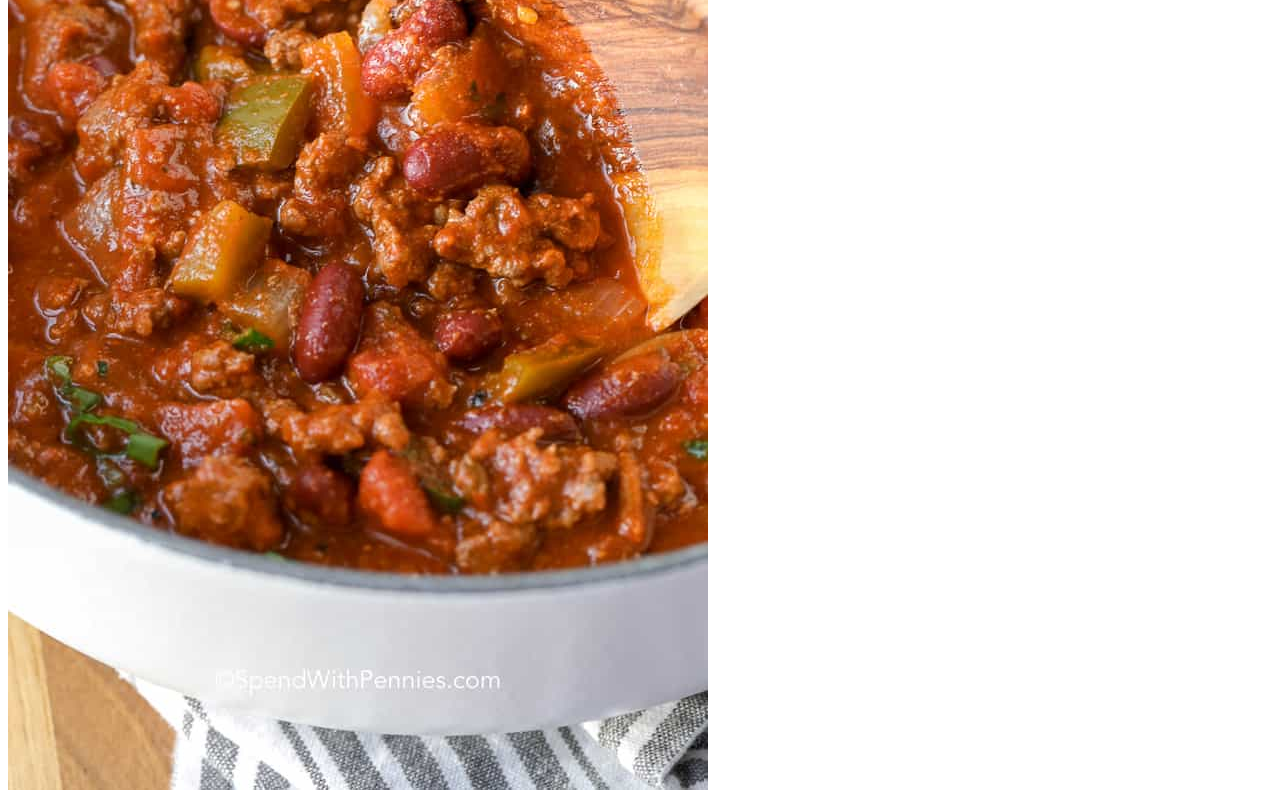
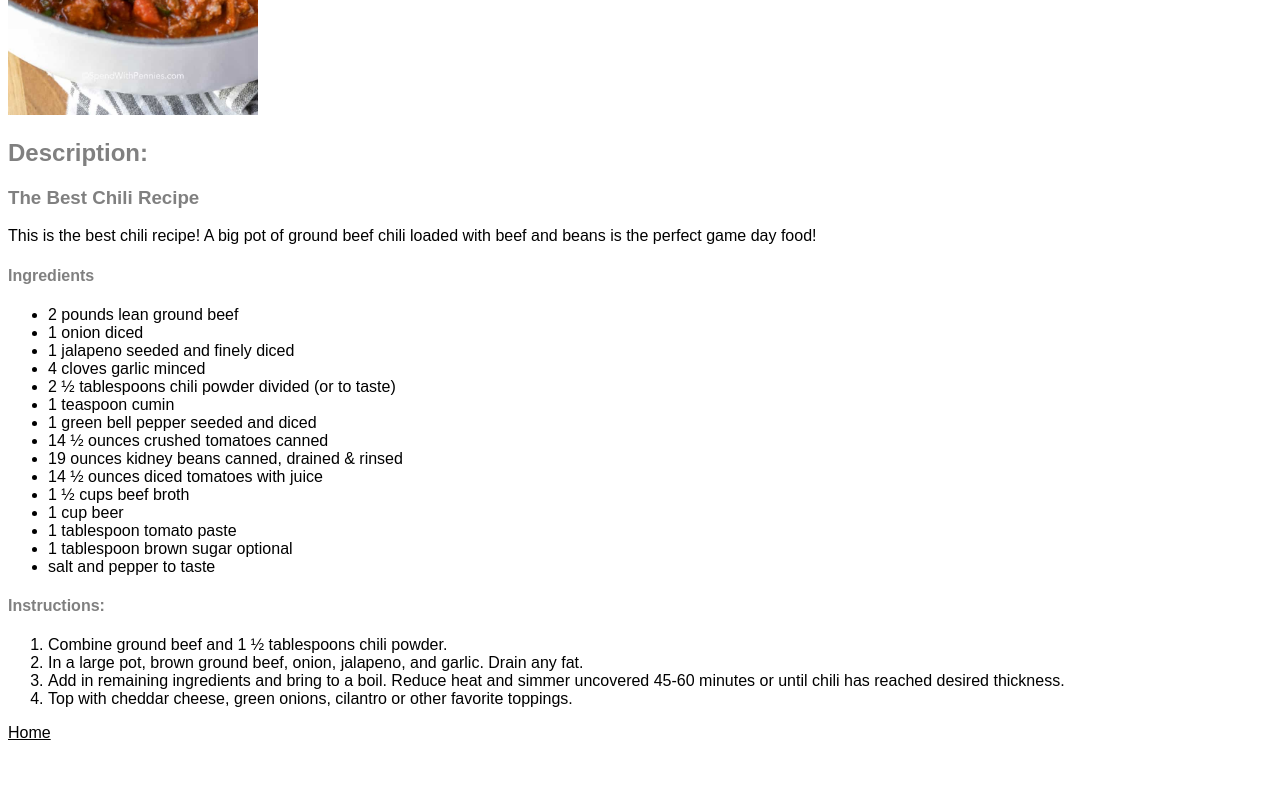
Before and after one commit to olearybm/odin-recipes, a plain HTML site: page recipes/chili.html in a window 1280 px wide. Shown: the part 340-1140 px from the top of the page. After the commit the page ends 1090 px from the top, so only its background shows below. Drawn offline with Linux system fonts and the light colour scheme.

Commit message:
Add stylesheet to website and pages

```diff
--- /dev/null
+++ b/css/styles.css
@@ -0,0 +1,24 @@
+body {
+    font-family: Arial, Helvetica, sans-serif;
+}
+
+h1, h2, h3, h4, h5, h6 {
+    color: gray;
+}
+
+img {
+    width: 250px;
+    height: auto;
+}
+
+a:link {
+    color: black;
+}
+
+a:visited {
+    color: darkgrey;
+}
+
+a:hover {
+    color: red;
+}
--- a/recipes/chili.html
+++ b/recipes/chili.html
@@ -3,6 +3,7 @@
 <head>
     <meta charset="UTF-8">
     <title>Chili Recipe</title>
+    <link rel="stylesheet" href="../css/styles.css">
 </head>
 <body>
     <h1>The Best Chili Recipe</h1>
```
Also changed, not shown: index.html (+1 -0 lines), recipes/nachos.html (+1 -0 lines), recipes/wings.html (+1 -0 lines).
